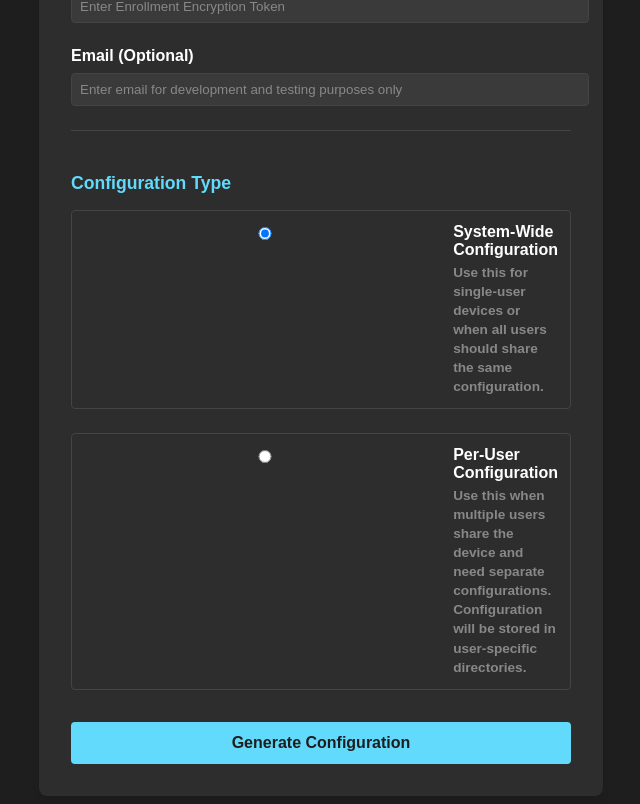
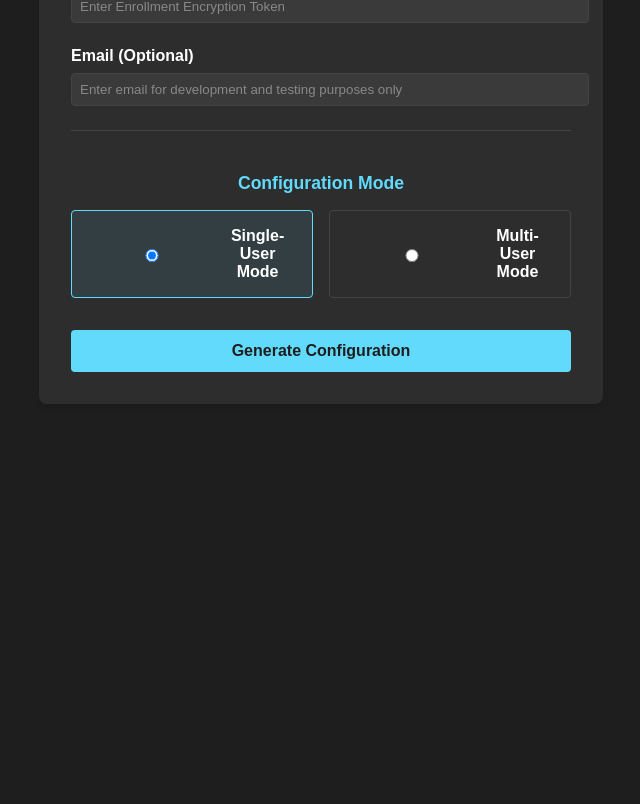
Before and after one commit to neerdael-nl/netskope-mac-mdm-config-gen, a React (Create React App) app in the folder client/: page / in a window 1280 px wide. Shown: the part 747-1551 px from the top of the page, without its empty margins (319-959 px from the left). After the commit the page ends 1159 px from the top, so only its background shows below. Built offline with nearby package versions, Linux system fonts and the light colour scheme; the HTML template or start-up script is replaced by a standard one.

Commit message:
support for multi-user and intune fix

```diff
--- a/client/src/App.css
+++ b/client/src/App.css
@@ -162,18 +162,22 @@ body {
 
   .radio-group {
     display: flex;
-    flex-direction: column;
+    flex-direction: row;
     gap: 1rem;
+    justify-content: space-between;
   }
 
   .radio-label {
+    flex: 1;
     display: flex;
-    align-items: flex-start;
+    align-items: center;
+    justify-content: center;
     cursor: pointer;
-    padding: 0.75rem;
+    padding: 1rem;
     border: 1px solid #444;
     border-radius: 4px;
     transition: border-color 0.2s, background-color 0.2s;
+    text-align: center;
   }
 
   .radio-label:hover {
@@ -181,28 +185,28 @@ body {
     background-color: rgba(97, 218, 251, 0.05);
   }
 
+  .radio-label.selected {
+    border-color: #61dafb;
+    background-color: rgba(97, 218, 251, 0.1);
+  }
+
   .radio-label input[type="radio"] {
-    margin-right: 12px;
-    margin-top: 4px;
+    margin-right: 8px;
   }
 
   .radio-label > div {
-    flex: 1;
+    display: flex;
+    align-items: center;
   }
 
   .radio-label span {
-    display: block;
     font-weight: bold;
-    margin-bottom: 0.25rem;
+    margin: 0;
   }
 
   h3 {
     color: #61dafb;
     font-size: 1.1rem;
     margin-bottom: 1rem;
+    text-align: center;
   }
-
-  .radio-label.selected {
-    border-color: #61dafb;
-    background-color: rgba(97, 218, 251, 0.1);
-  }
--- a/client/src/App.js
+++ b/client/src/App.js
@@ -163,9 +163,9 @@ function App() {
             {errors.email && <div className="error">{errors.email}</div>}
           </div>
           <div className="form-group multi-user-section">
-            <h3>Configuration Type</h3>
+            <h3>Configuration Mode</h3>
             <div className="radio-group">
-              <label className="radio-label">
+              <label className={`radio-label ${!formData.isMultiUser ? 'selected' : ''}`}>
                 <input
                   type="radio"
                   name="configType"
@@ -178,14 +178,11 @@ function App() {
                   })}
                 />
                 <div>
-                  <span>System-Wide Configuration</span>
-                  <div className="help-text">
-                    Use this for single-user devices or when all users should share the same configuration.
-                  </div>
+                  <span>Single-User Mode</span>
                 </div>
               </label>
 
-              <label className="radio-label">
+              <label className={`radio-label ${formData.isMultiUser ? 'selected' : ''}`}>
                 <input
                   type="radio"
                   name="configType"
@@ -198,11 +195,7 @@ function App() {
                   })}
                 />
                 <div>
-                  <span>Per-User Configuration</span>
-                  <div className="help-text">
-                    Use this when multiple users share the device and need separate configurations.
-                    Configuration will be stored in user-specific directories.
-                  </div>
+                  <span>Multi-User Mode</span>
                 </div>
               </label>
             </div>
```
Also changed, not shown: 3 other files (tests, documents, lock files or other folders).
